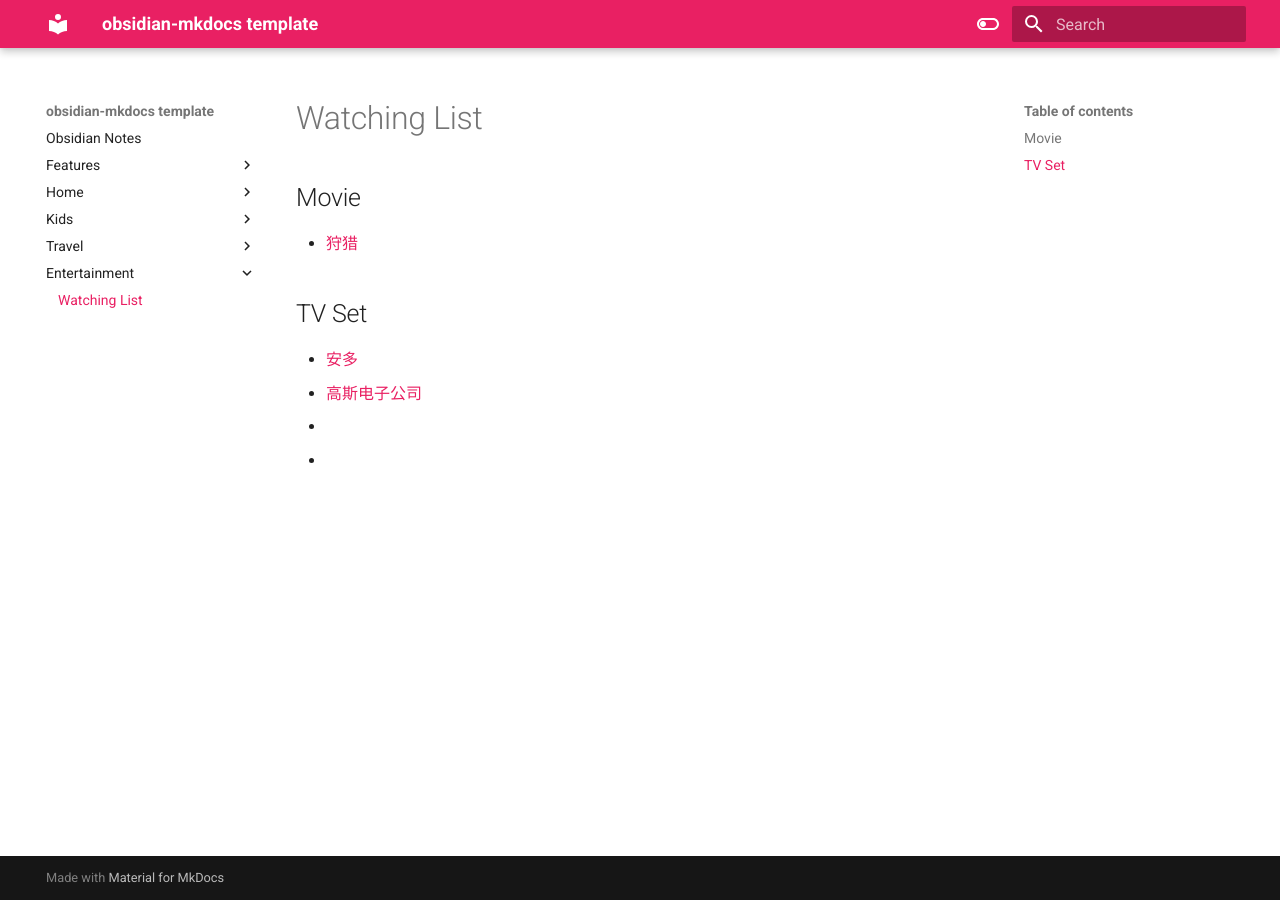
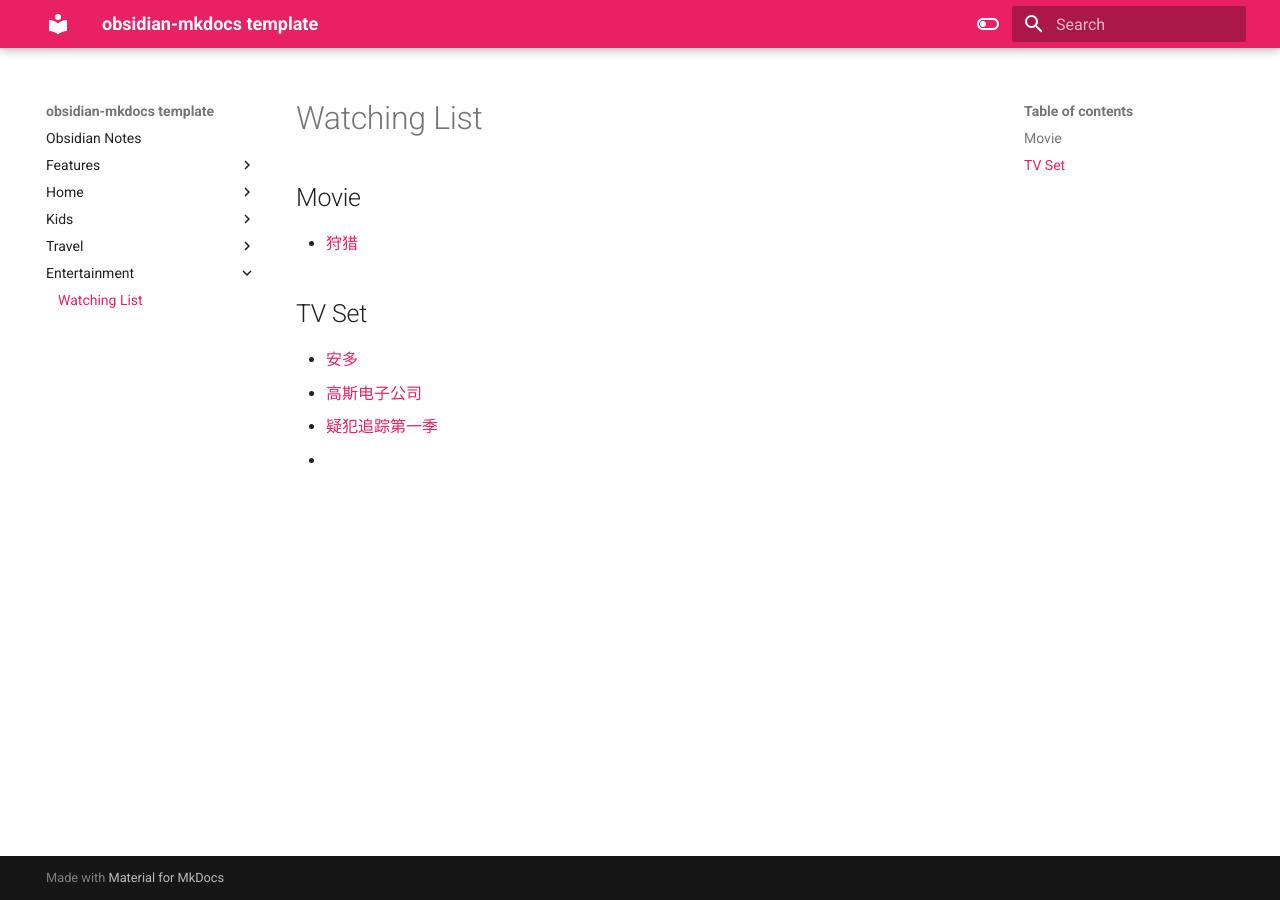
Before and after one commit to macsymgit/obsidian, an MkDocs documentation site: the page built from docs/entertainment/Watching List.md, in a window 1280 px wide. Built offline with MkDocs 1.6.1 and Material for MkDocs 9.7.7, drawn with Linux system fonts in a browser that asks for light colours.

Commit message:
Update Watching List.md

```diff
--- a/docs/entertainment/Watching List.md
+++ b/docs/entertainment/Watching List.md
@@ -4,5 +4,5 @@
 ## TV Set
 - [安多](https://www.olevod.com/index.php/vod/detail/id/38902.html)
 - [高斯电子公司](https://ca.duboku.fun/voddetail/3154.html)
+- [疑犯追踪第一季](https://www.tangrenjie.tv/vod/detail/id/17195.html)
 -
--
```
